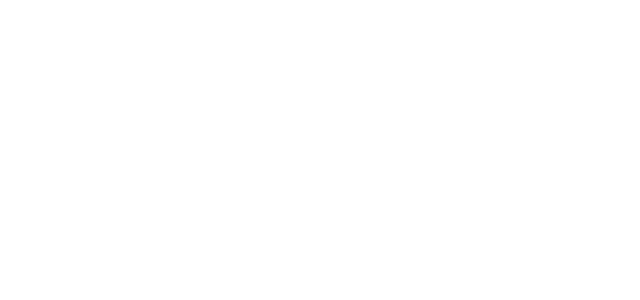
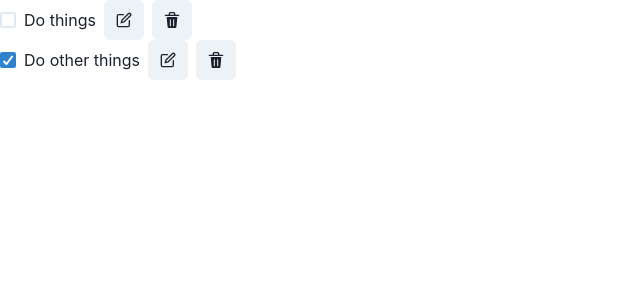
Before and after one commit to reinerb/todo-app, a React (Create React App) app: page / in a window 1280 px wide. Shown: the top 300 px of the page, without its empty margins (0-640 px from the left). Built offline with nearby package versions, Linux system fonts and the light colour scheme.

Commit message:
Add task row item component

```diff
--- a/package.json
+++ b/package.json
@@ -44,5 +44,8 @@
       "last 1 firefox version",
       "last 1 safari version"
     ]
+  },
+  "devDependencies": {
+    "@types/uuid": "^9.0.1"
   }
 }
--- a/src/App.tsx
+++ b/src/App.tsx
@@ -1,14 +1,59 @@
 import * as React from "react";
+import { useState } from "react";
+import { v4 as uuid } from "uuid";
 import { ChakraProvider, theme } from "@chakra-ui/react";
 import { Routes, Route } from "react-router-dom";
+import TaskListRow from "./components/TaskListRow";
 
-export const App = () => (
+import { Task } from "./types/Task";
+
+const sampleTask: Task = {
+  id: uuid(),
+  title: "Do things",
+  description: "Lorem ipsum dolor sit amet",
+  complete: false,
+};
+const sampleTaskTwo: Task = {
+  id: uuid(),
+  title: "Do other things",
+  description: "Hi this is interesting",
+  complete: true,
+};
+
+export const App = () => {
+  const [tasks, setTasks] = useState<Task[]>([sampleTask, sampleTaskTwo]);
+
+  // Toggles the completeness of the task with the same ID as the given event
+  const toggleComplete = (e: React.ChangeEvent) => {
+    const updatedTasks = tasks.map((task: Task) =>
+      task.id === e.target.id ? { ...task, complete: !task.complete } : task
+    );
+    setTasks(updatedTasks);
+  };
+
+  return (
     <ChakraProvider theme={theme}>
       <Routes>
-      <Route path="/" />
+        <Route
+          path="/"
+          element={
+            <>
+              {tasks.map((task: Task) => {
+                return (
+                  <TaskListRow
+                    key={task.id}
+                    task={task}
+                    toggleComplete={toggleComplete}
+                  />
+                );
+              })}
+            </>
+          }
+        />
         <Route path="/new" />
         <Route path=":taskId" />
         <Route path=":taskId/edit" />
       </Routes>
     </ChakraProvider>
   );
+};
--- /dev/null
+++ b/src/components/TaskListRow.tsx
@@ -0,0 +1,31 @@
+import { EditIcon, DeleteIcon } from "@chakra-ui/icons";
+import { Checkbox, HStack, IconButton, Text } from "@chakra-ui/react";
+import React from "react";
+import { Task } from "../types/Task";
+
+interface Props {
+  key: string;
+  task: Task;
+  toggleComplete: (event: React.ChangeEvent) => void;
+}
+
+function TaskListRow(props: Props) {
+  const { task, toggleComplete } = props;
+
+  return (
+    <HStack>
+      <Checkbox
+        id={task.id}
+        aria-label="Mark complete"
+        isChecked={task.complete}
+        onChange={toggleComplete}
+      >
+        {task.title}
+      </Checkbox>
+      <IconButton aria-label="Edit task" icon={<EditIcon />} />
+      <IconButton aria-label="Delete task" icon={<DeleteIcon />} />
+    </HStack>
+  );
+}
+
+export default TaskListRow;
--- /dev/null
+++ b/src/types/Task.ts
@@ -0,0 +1,6 @@
+export interface Task {
+  id: string;
+  title: string;
+  description: string;
+  complete: boolean;
+}
```
Also changed, not shown: 1 other file (tests, documents, lock files or other folders). Lines whose indentation alone changed are shown as unchanged.
